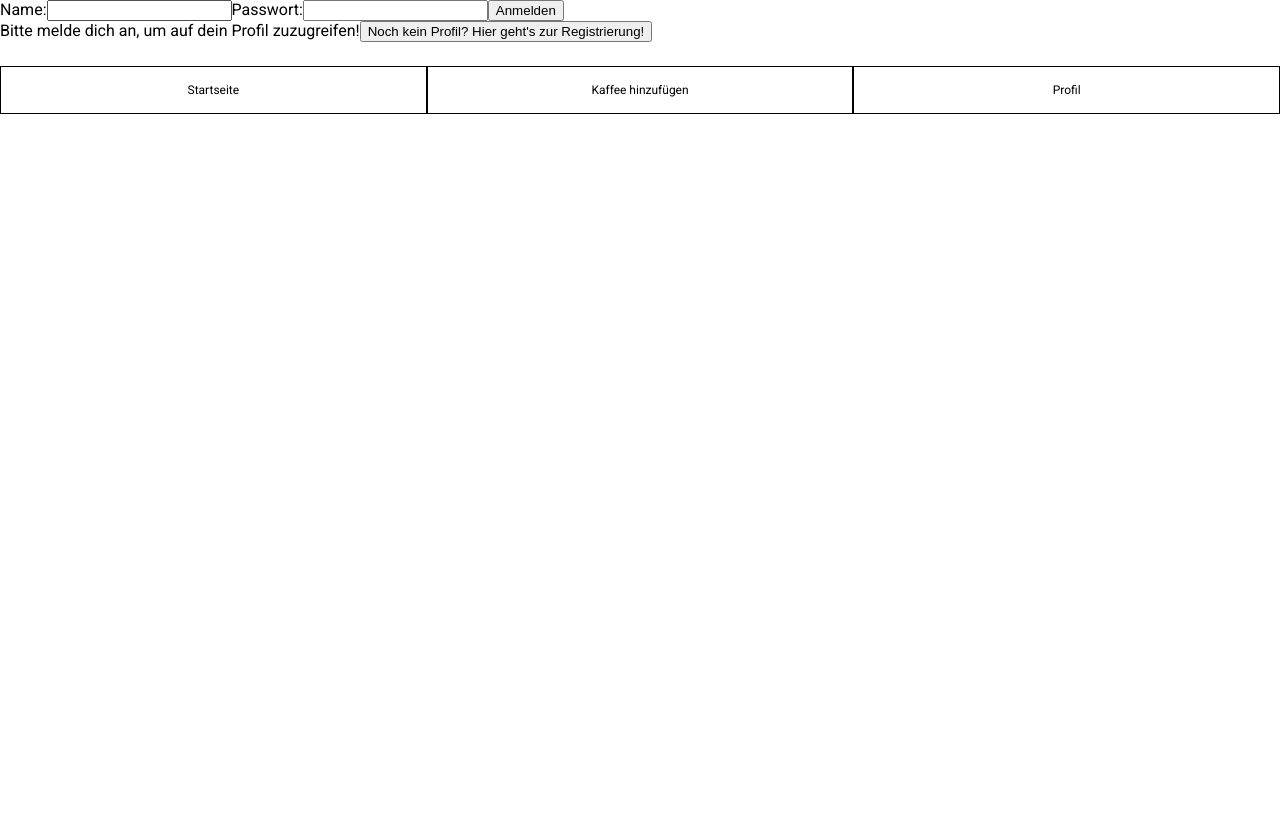
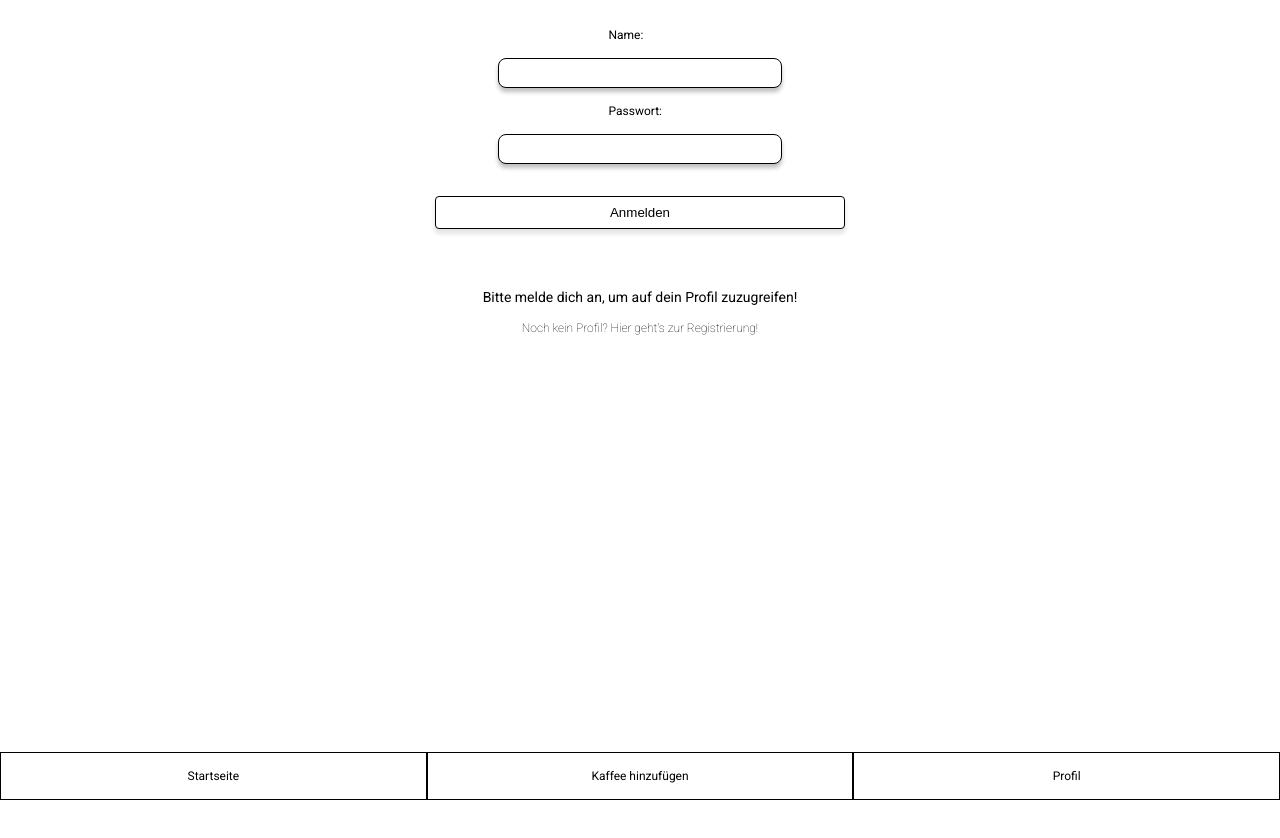
Before and after one commit to florianblaschke/capstone-project-beanerd, a Next.js app: page /profile in a window 1280 px wide. Shown: the top 838 px of the page. Before the commit the page ends 800 px from the top, so only its background shows below. Built offline with nearby package versions, Linux system fonts and the light colour scheme.

Commit message:
added styling

```diff
--- a/components/Layout/index.js
+++ b/components/Layout/index.js
@@ -12,4 +12,6 @@ export default function Layout({ children, className }) {
 
 const StyMain = styled.main`
   margin-bottom: 24px;
+  height: inherit;
+  position: relative;
 `;
--- a/components/LoginForms/createAccountForm.js
+++ b/components/LoginForms/createAccountForm.js
@@ -1,13 +1,18 @@
+import { StyButton, StyLabel, StyInput } from "../Form";
+import { StyFormLogin } from ".";
+
 export default function CreateAccount() {
   return (
-    <form onSubmit={() => console.log("This will make you a part of BEANERD!")}>
-      <label htmlFor="name">Name:</label>
-      <input id="name" name="name" required />
-      <label htmlFor="password">Passwort:</label>
-      <input id="password" name="password" type="password" />
-      <label htmlFor="confirm">Passwort bestätigen:</label>
-      <input id="confirm" name="confirm" type="password" />
-      <button>Profil erstellen</button>
-    </form>
+    <StyFormLogin
+      onSubmit={() => console.log("This will make you a part of BEANERD!")}
+    >
+      <StyLabel htmlFor="name">Name:</StyLabel>
+      <StyInput id="name" name="name" required />
+      <StyLabel htmlFor="password">Passwort:</StyLabel>
+      <StyInput id="password" name="password" type="password" />
+      <StyLabel htmlFor="confirm">Passwort bestätigen:</StyLabel>
+      <StyInput id="confirm" name="confirm" type="password" />
+      <StyButton>Profil erstellen</StyButton>
+    </StyFormLogin>
   );
 }
--- a/components/LoginForms/index.js
+++ b/components/LoginForms/index.js
@@ -1,11 +1,23 @@
+import styled from "styled-components";
+import { StyButton, StyLabel, StyInput } from "../Form";
+
 export default function Login() {
   return (
-    <form onSubmit={() => console.log("This will make you a BEANERD!")}>
-      <label htmlFor="name">Name:</label>
-      <input id="name" name="name" required />
-      <label htmlFor="password">Passwort:</label>
-      <input id="password" name="password" type="password" />
-      <button>Anmelden</button>
-    </form>
+    <StyFormLogin onSubmit={() => console.log("This will make you a BEANERD!")}>
+      <StyLabel htmlFor="name">Name:</StyLabel>
+      <StyInput id="name" name="name" required />
+      <StyLabel htmlFor="password">Passwort:</StyLabel>
+      <StyInput id="password" name="password" type="password" />
+      <StyButton>Anmelden</StyButton>
+    </StyFormLogin>
   );
 }
+
+export const StyFormLogin = styled.form`
+  display: flex;
+  flex-flow: column wrap;
+  align-content: center;
+  align-items: center;
+  padding: 20px;
+  height: auto;
+`;
--- a/pages/profile.js
+++ b/pages/profile.js
@@ -1,4 +1,5 @@
 import { useState } from "react";
+import styled from "styled-components";
 import CreateAccount from "@/components/LoginForms/createAccountForm";
 import Login from "@/components/LoginForms";
 
@@ -7,28 +8,49 @@ export default function Profile() {
   return (
     <>
       {!formSelect && (
-        <>
+        <StyDiv>
           <Login />
-          <section>
+          <StySection>
             Bitte melde dich an, um auf dein Profil zuzugreifen!
-            <button onClick={() => setFormSelect(!formSelect)}>
+            <StyButtonBorderless onClick={() => setFormSelect(!formSelect)}>
               Noch kein Profil? Hier geht's zur Registrierung!
-            </button>
-          </section>
-        </>
+            </StyButtonBorderless>
+          </StySection>
+        </StyDiv>
       )}
       {formSelect && (
-        <>
+        <StyDiv>
           <CreateAccount />
-          <section>
+          <StySection>
             Hier kannst du dir dein Profil erstellen! Bitte merke dir deinen
             Benutzernamen und Passwort gut!
-            <button onClick={() => setFormSelect(!formSelect)}>
+            <StyButtonBorderless onClick={() => setFormSelect(!formSelect)}>
               Du hast schon ein Profil? Hier gelangst du zur Anmeldung!
-            </button>
-          </section>
-        </>
+            </StyButtonBorderless>
+          </StySection>
+        </StyDiv>
       )}
     </>
   );
 }
+
+const StyDiv = styled.div`
+  height: 100vh;
+`;
+const StySection = styled.section`
+  display: flex;
+  flex-flow: column wrap;
+  align-items: center;
+  text-align: center;
+  font-size: 14px;
+  font-weight: 400;
+  padding: 16px;
+`;
+
+const StyButtonBorderless = styled.section`
+  border: none;
+  background-color: white;
+  font-size: 12px;
+  font-weight: 200;
+  padding: 16px;
+`;
```
